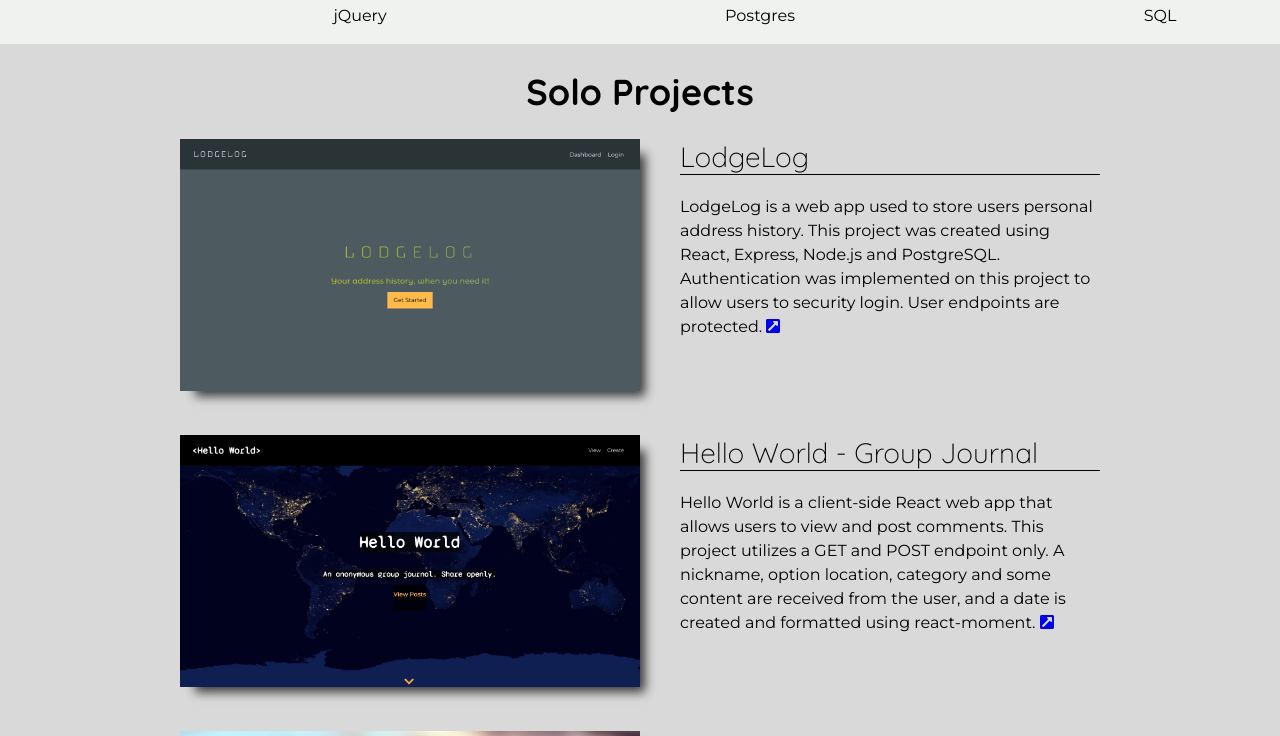
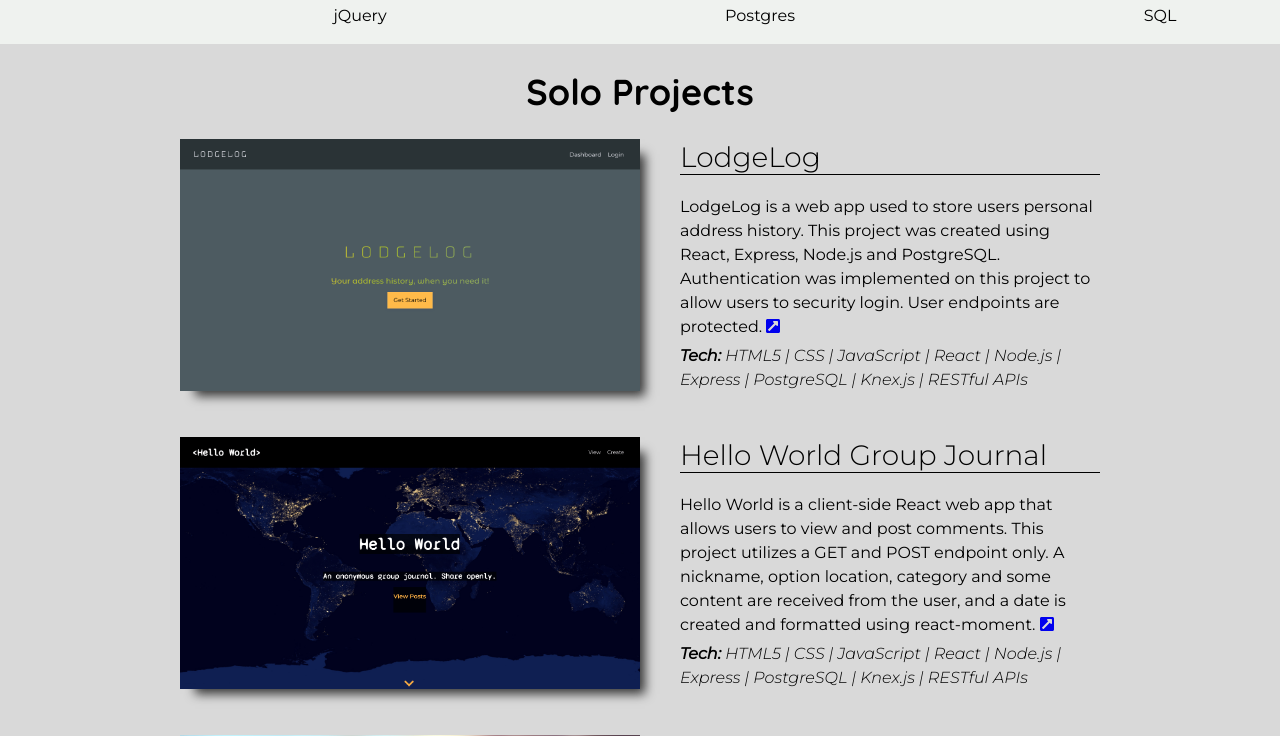
Before and after one commit to tatia-burdett/my-portfolio, a React (Create React App) app: page / in a window 1280 px wide. Shown: the part 2080-2816 px from the top of the page. Built offline with nearby package versions, Linux system fonts and the light colour scheme.

Commit message:
make proj title link, add tech to proj

```diff
--- a/src/components/Projects/Data/Data.js
+++ b/src/components/Projects/Data/Data.js
@@ -11,7 +11,7 @@ import { faExternalLinkSquareAlt } from '@fortawesome/free-solid-svg-icons'
 const data = [
   {
     id: 1,
-    title: 'LodgeLog',
+    title: <a href="https://github.com/tatia-burdett/lodgelog-app" target='_black' className='title-link'>LodgeLog</a>,
     github: <a href="https://github.com/tatia-burdett/lodgelog-app" target='_black'>Github App Repo</a>,
     githubAPI: <a href="https://github.com/tatia-burdett/lodgelog-api" target='_black'>Github Server Repo</a>,
     liveLink: <a href="https://lodgelog-app-tatia-burdett.vercel.app/" target='_black' className='ext-link'>
@@ -19,11 +19,12 @@ const data = [
               </a>,
     img1: <img src={llLanding} alt='' className='proj-image grow'/>,
     img2: <img src={llTimeline} alt='' className='proj-image grow'/>,
-    description: 'LodgeLog is a web app used to store users personal address history. This project was created using React, Express, Node.js and PostgreSQL. Authentication was implemented on this project to allow users to security login. User endpoints are protected.'
+    description: 'LodgeLog is a web app used to store users personal address history. This project was created using React, Express, Node.js and PostgreSQL. Authentication was implemented on this project to allow users to security login. User endpoints are protected.',
+    tech: 'HTML5 | CSS | JavaScript | React | Node.js | Express | PostgreSQL | Knex.js | RESTful APIs'
   },
   {
     id: 2,
-    title: 'Hello World - Group Journal',
+    title: <a href="https://github.com/tatia-burdett/hello-world-app" target='_black' className='title-link'>Hello World Group Journal</a>,
     github: <a href="https://github.com/tatia-burdett/hello-world-app" target='_black'>Github App Repo</a>,
     githubAPI: <a href="https://github.com/tatia-burdett/hello-world-api" target='_black'>Github Server Repo</a>,
     liveLink: <a href="https://hello-world-app-tatia-burdett.vercel.app/" target='_black'>
@@ -31,11 +32,12 @@ const data = [
               </a>,
     img1: <img src={hhLanding} alt='' className='proj-image grow'/>,
     img2: <img src={hhPosts} alt='' className='proj-image grow' />,
-    description: 'Hello World is a client-side React web app that allows users to view and post comments. This project utilizes a GET and POST endpoint only. A nickname, option location, category and some content are received from the user, and a date is created and formatted using react-moment.'
+    description: 'Hello World is a client-side React web app that allows users to view and post comments. This project utilizes a GET and POST endpoint only. A nickname, option location, category and some content are received from the user, and a date is created and formatted using react-moment.',
+    tech: 'HTML5 | CSS | JavaScript | React | Node.js | Express | PostgreSQL | Knex.js | RESTful APIs'
   },
   {
     id: 3,
-    title: 'Simply Weather',
+    title: <a href="https://github.com/tatia-burdett/simply-weather" target='_black' className='title-link'>Simply Weather</a>,
     github: <a href="https://github.com/tatia-burdett/simply-weather" target='_black'>Github App Repo</a>,
     githubAPI: 'N/A',
     liveLink: <a href="https://tatia-burdett.github.io/simply-weather/" target='_black'>
@@ -43,7 +45,8 @@ const data = [
               </a>,
     img1: <img src={swCurrent} alt='' className='proj-image grow'/>,
     img2: <img src={swForecast} alt='' className='proj-image grow'/>,
-    description: 'The IP address is retrieved from the user to find their current location. Then the weather API uses the zipcode to gather data on the current weather in that location. Users can search for weather in a different city by zipcode or city name. Finally, a 5 day forecast is offered showing a brief snapshot (temperature and conditions) of these days.'
+    description: 'The IP address is retrieved from the user to find their current location. Then the weather API uses the zipcode to gather data on the current weather in that location. Users can search for weather in a different city by zipcode or city name. Finally, a 5 day forecast is offered showing a brief snapshot (temperature and conditions) of these days.',
+    tech: 'HTML5 | CSS | JavaScript | jQuery | RESTful APIs'
   }
 ]
 
--- a/src/components/Projects/Project/Project.css
+++ b/src/components/Projects/Project/Project.css
@@ -24,9 +24,25 @@
   line-height: 1.5;
 }
 
+.project-tech {
+  font-style: italic;
+  font-weight: 300;
+}
+
 .ext-link {
   font-size: 1em;
   cursor: pointer;
+}
+
+.title-link {
+  color: #000;
+  text-decoration: none;
+}
+
+.title-link:hover, .title-link:focus {
+  cursor: pointer;
+  text-decoration: underline;
+  color: #3587A4;
 }
 
 /* Responsive / Desktop */
--- a/src/components/Projects/Project/Project.js
+++ b/src/components/Projects/Project/Project.js
@@ -16,6 +16,10 @@ class Project extends React.Component {
             <div className='project-content'>
               <h4 className='project-title'>{p.title}</h4>
               <p>{p.description} {' '}  {p.liveLink}</p>
+              <p className='project-tech'>
+                <strong>Tech: </strong>
+                {p.tech}
+              </p>
             </div>
           </div>
         )}
```
